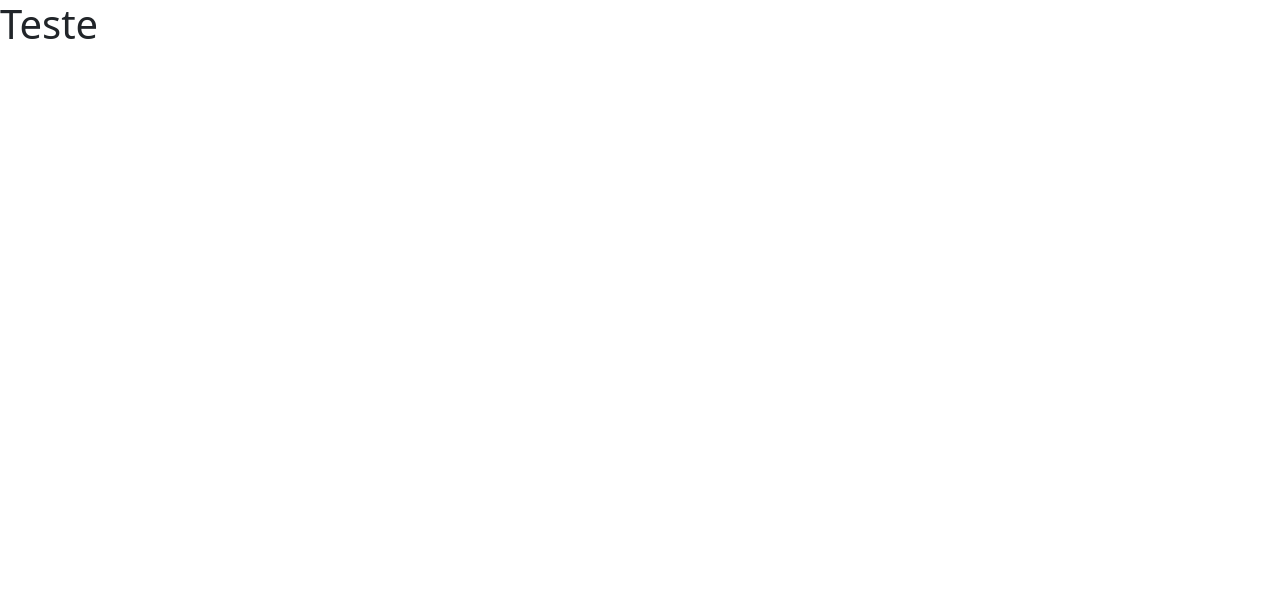
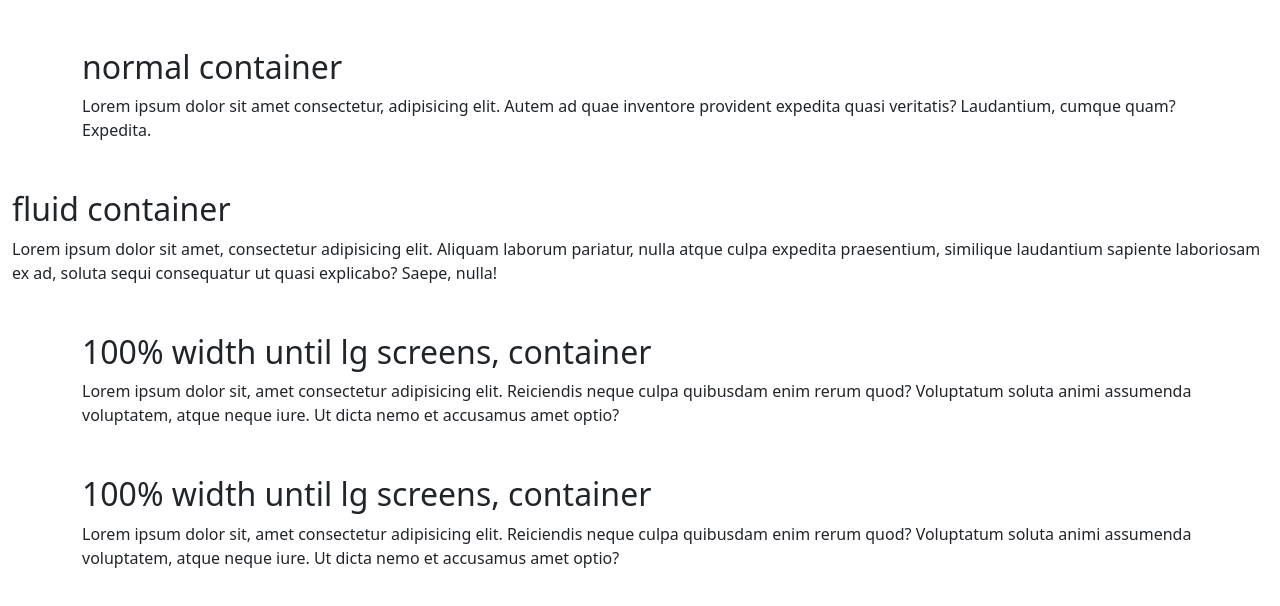
Before and after one commit to Gui37/Bootstrap, a plain HTML site: page index.html in a window 1280 px wide. Drawn offline with nearby package versions, Linux system fonts and the light colour scheme.

Commit message:
Aula terminada

```diff
--- a/index.html
+++ b/index.html
@@ -1,20 +1,46 @@
 <html lang="en">
+
 <head>
     <meta charset="UTF-8">
     <meta http-equiv="X-UA-Compatible" content="IE=edge">
     <meta name="viewport" content="width=device-width, initial-scale=1.0">
-    <link href="https://cdn.jsdelivr.net/npm/bootstrap@5.0.2/dist/css/bootstrap.min.css" rel="stylesheet" integrity="sha384-EVSTQN3/azprG1Anm3QDgpJLIm9Nao0Yz1ztcQTwFspd3yD65VohhpuuCOmLASjC" crossorigin="anonymous">
+    <link href="https://cdn.jsdelivr.net/npm/bootstrap@5.0.2/dist/css/bootstrap.min.css" rel="stylesheet"
+        integrity="sha384-EVSTQN3/azprG1Anm3QDgpJLIm9Nao0Yz1ztcQTwFspd3yD65VohhpuuCOmLASjC" crossorigin="anonymous">
 
     <title>Bootstrap Test</title>
 </head>
+
 <body>
-    <h1>Teste
+    <!-- Containers -->
+    <div class="container my-5">
+        <h2>normal container</h2>
+        <p>Lorem ipsum dolor sit amet consectetur, adipisicing elit. Autem ad quae inventore provident expedita quasi
+            veritatis? Laudantium, cumque quam? Expedita.</p>
+    </div>
 
-    </h1>
+    <div class="container-fluid">
+        <h2>fluid container</h2>
+        <p>Lorem ipsum dolor sit amet, consectetur adipisicing elit. Aliquam laborum pariatur, nulla atque culpa
+            expedita praesentium, similique laudantium sapiente laboriosam ex ad, soluta sequi consequatur ut quasi
+            explicabo? Saepe, nulla!</p>
+    </div>
+
+    <div class="container-lg my-5">
+        <h2>100% width until lg screens, container</h2>
+        <p>Lorem ipsum dolor sit, amet consectetur adipisicing elit. Reiciendis neque culpa quibusdam enim rerum quod?
+            Voluptatum soluta animi assumenda voluptatem, atque neque iure. Ut dicta nemo et accusamus amet optio?</p>
+    </div>
+    <div class="container-xl my-5">
+        <h2>100% width until lg screens, container</h2>
+        <p>Lorem ipsum dolor sit, amet consectetur adipisicing elit. Reiciendis neque culpa quibusdam enim rerum quod?
+            Voluptatum soluta animi assumenda voluptatem, atque neque iure. Ut dicta nemo et accusamus amet optio?</p>
+    </div>
 
 
 
+    <script src="https://cdn.jsdelivr.net/npm/bootstrap@5.0.2/dist/js/bootstrap.bundle.min.js"
+        integrity="sha384-MrcW6ZMFYlzcLA8Nl+NtUVF0sA7MsXsP1UyJoMp4YLEuNSfAP+JcXn/tWtIaxVXM"
+        crossorigin="anonymous"></script>
+</body>
 
-    <script src="https://cdn.jsdelivr.net/npm/bootstrap@5.0.2/dist/js/bootstrap.bundle.min.js" integrity="sha384-MrcW6ZMFYlzcLA8Nl+NtUVF0sA7MsXsP1UyJoMp4YLEuNSfAP+JcXn/tWtIaxVXM" crossorigin="anonymous"></script>
-</body>
 </html>
```
